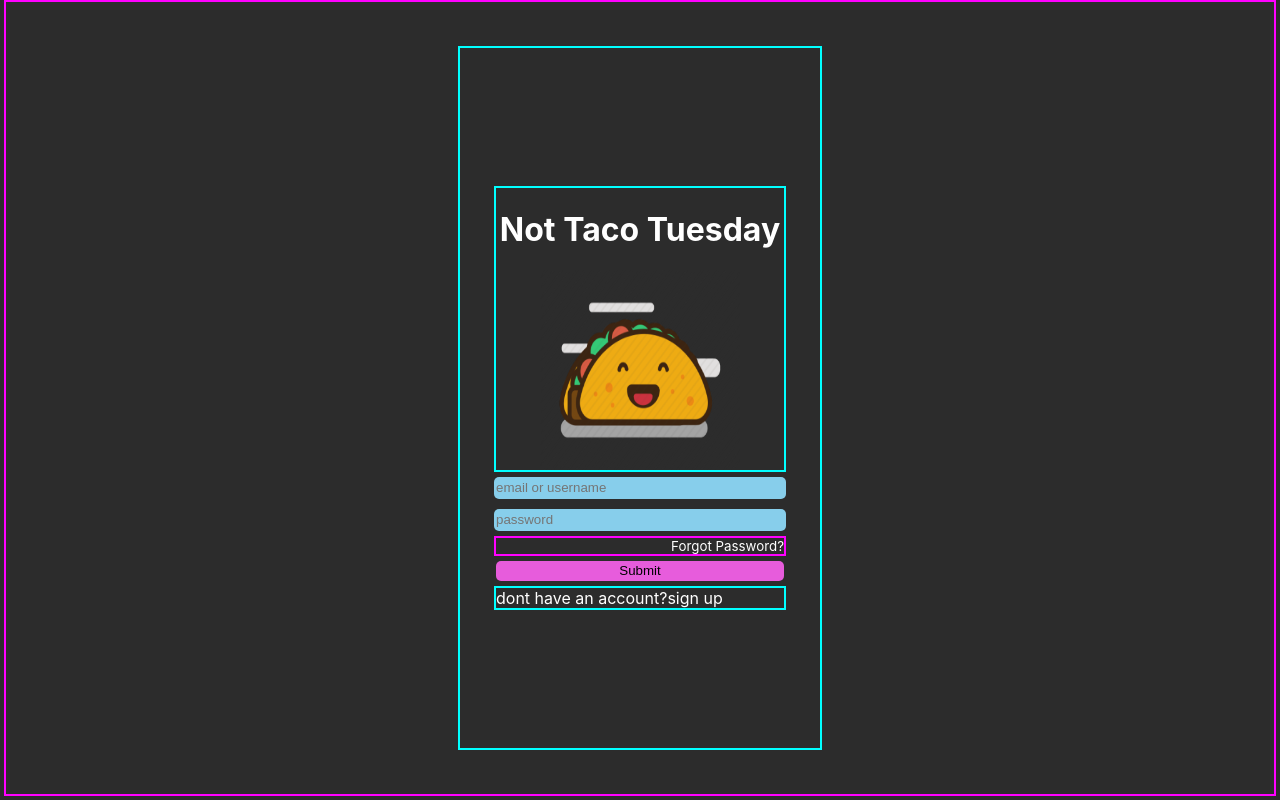
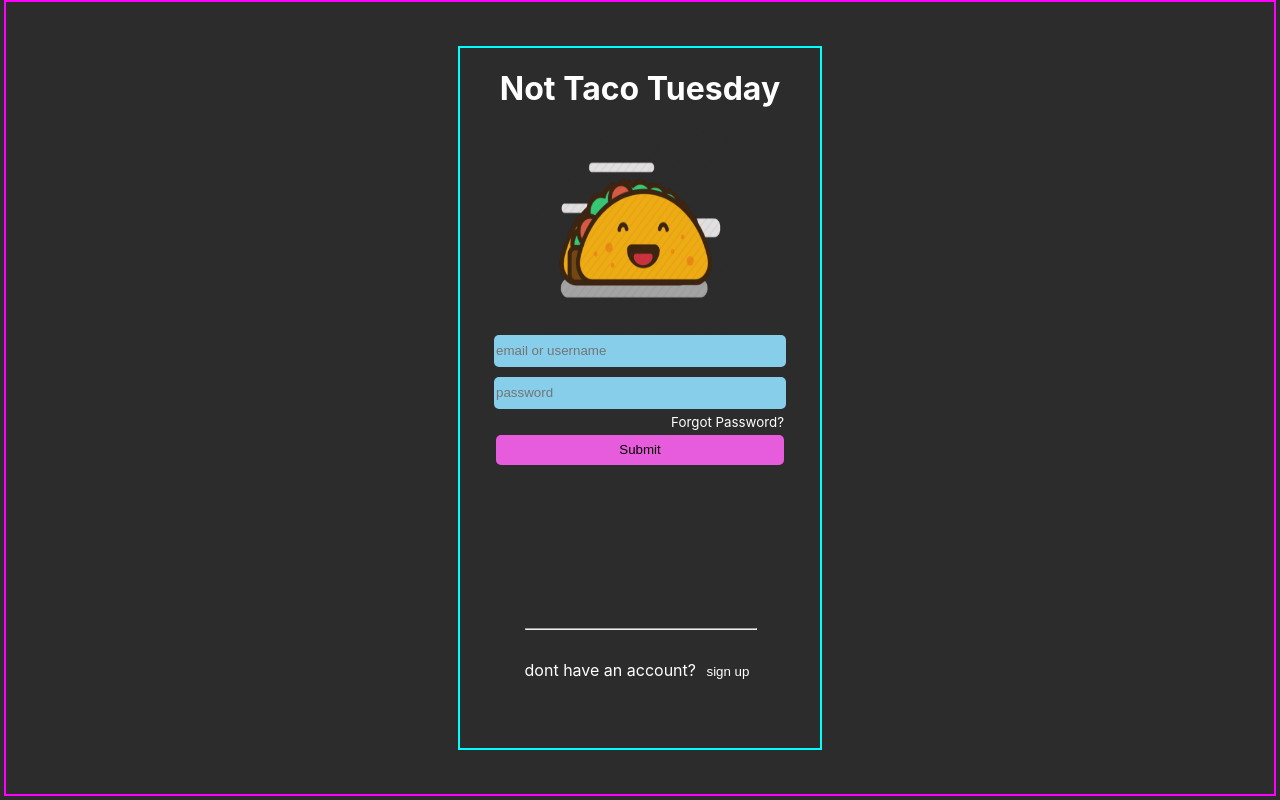
Before and after one commit to Squirtle-Squad-Taco-Edition/Taco-Everyday, a React app: page / in a window 1280 px wide. Built offline with nearby package versions, Linux system fonts and the light colour scheme.

Commit message:
more boilerplate for front end

```diff
--- a/src/components/group.tsx
+++ b/src/components/group.tsx
@@ -1,12 +1,20 @@
 /* eslint-disable import/no-extraneous-dependencies */
 import React, { type ReactElement } from 'react'
 import { useNavigate } from 'react-router-dom'
+import lememe from '../assets/lememe.png'
 
 function Group (): ReactElement {
   return (
-    <div className="signInBox">
-      group page
-    </div>
+    <>
+      <div className="navbar">
+        <img className="logoSmall" src={lememe} alt="" />
+        <h1>Welcome to Tacos Everyday</h1>
+      </div>
+      <div className="signInBox">
+        group page
+      </div>
+
+    </>
   )
 }
 
--- a/src/components/signin.tsx
+++ b/src/components/signin.tsx
@@ -1,18 +1,34 @@
 /* eslint-disable import/no-extraneous-dependencies */
-import React, { type ReactElement } from 'react'
+import React, { type ReactElement, useState } from 'react'
 import { useNavigate } from 'react-router-dom'
 import taco from '../assets/taco.png'
 
 function Signin (): ReactElement {
+  const [showModal, setShowModal] = useState(false)
   const navigate = useNavigate()
   return (
+    <div className="signInPage">
       <div className="signInBox">
         <div className="logoContainer">
           <h1>Not Taco Tuesday</h1>
           <img className="logo" src={taco} alt="taco" />
         </div>
+        {showModal
+          ? (
+            <>
+              <input className="signInInput" type="text" placeholder="email" />
+              <input className="signInInput" type="text" placeholder="username" />
+              <input className="signInInput" type="text" placeholder="password" />
+              <input className="signInInput" type="text" placeholder="confirm password" />
+            </>
+            )
+          : (
+            <>
               <input className="signInInput" type="text" placeholder="email or username" />
               <input className="signInInput" type="text" placeholder="password" />
+
+            </>
+            )}
         <div className="passwordReset">
           Forgot Password?
         </div>
@@ -28,9 +44,22 @@ function Signin (): ReactElement {
           Submit
         </button>
         <div className="signInBottom">
+          <div>
+            <hr style={{ margin: 0, padding: 0, marginBottom: '30px', width: '100%' }} />
             dont have an account?
             {' '}
-        <a>sign up</a>
+            <button
+              className="signUp"
+              type="button"
+              onClick={() => {
+                showModal ? setShowModal(false) : setShowModal(true)
+              }}
+            >
+              sign up
+
+            </button>
+          </div>
+        </div>
       </div>
     </div>
   )
--- /dev/null
+++ b/src/sass/_navbar.scss
@@ -0,0 +1,13 @@
+
+.navbar {
+    display: flex;
+    align-items: center;
+    width: 95vw;
+    height: 150px;
+    border: 2px solid magenta;
+    margin: 10px;
+}
+.logoSmall {
+    width: 150px;
+    height: 150px;
+}
--- a/src/sass/_signin.scss
+++ b/src/sass/_signin.scss
@@ -1,9 +1,20 @@
+
+
+.signInPage {
+    width: 99vw;
+    height: 99vh;
+    display: flex;
+    flex-direction: column;
+    justify-content: center;
+    align-items: center;
+    overflow: hidden;
+}
 .signInBox {
     min-width: 360px;
     height: 700px;
     border: 2px solid cyan;
     display: flex;
-    justify-content: center;
+    justify-content: start;
     align-items: center;
     flex-direction: column;
 }
@@ -14,7 +25,7 @@
     width: 80%;
     height: auto;
     margin: 0;
-    border: 2px solid cyan;
+    // border: 2px solid cyan;
 }
 .logo {
     width: 200px;
@@ -26,35 +37,39 @@
     border: none;
     background-color: skyblue;
     width: 80%;
-    height: 20px;
+    height: 30px;
 }
 .signInSubmit {
     margin: 5px;
+    // padding: 0;
     border-radius: 5px;
     border: none;
     background-color: rgb(231, 92, 220);
     width: 80%;
-    height: 20px;
+    height: 30px;
 }
-.signInSubmit:hover {
+.signInSubmit:hover,
+.signUp:hover {
     cursor: pointer;
 }
 .passwordReset {
     display: flex;
     justify-content: end;
-    border: 2px solid magenta;
+    // border: 2px solid magenta;
     width: 80%;
     font-size: smaller;
 }
 .signInBottom {
     display: flex;
+    flex-direction: column;
+    justify-content: end;
+    align-items: center;
     width: 80%;
-    // height: 40%;
-    // margin: 100px 0 0 0;
-    border: 2px solid cyan;
+   height: 30%;
+    // border: 2px solid cyan;
 }
-// .signInContainer {
-//     display: flex;
-//     flex-direction: column;
-//     border: 2px solid cyan;
-// }
+.signUp {
+    background: none;
+    border: none;
+    color: white;
+}
--- a/src/sass/index.scss
+++ b/src/sass/index.scss
@@ -1,5 +1,6 @@
 @import '_signin';
 @import '_variables';
+@import '_navbar';
 
 body {
   display: flex;
@@ -19,7 +20,9 @@ body {
   width: 99vw;
   height: 99vh;
   display: flex;
-  justify-content: center;
+  // padding: 0;
+  flex-direction: column;
+  // justify-content: center;
   align-items: center;
   overflow: hidden;
 }
```
Also changed, not shown: src/assets/lememe.png (added). Lines whose indentation alone changed are shown as unchanged.
